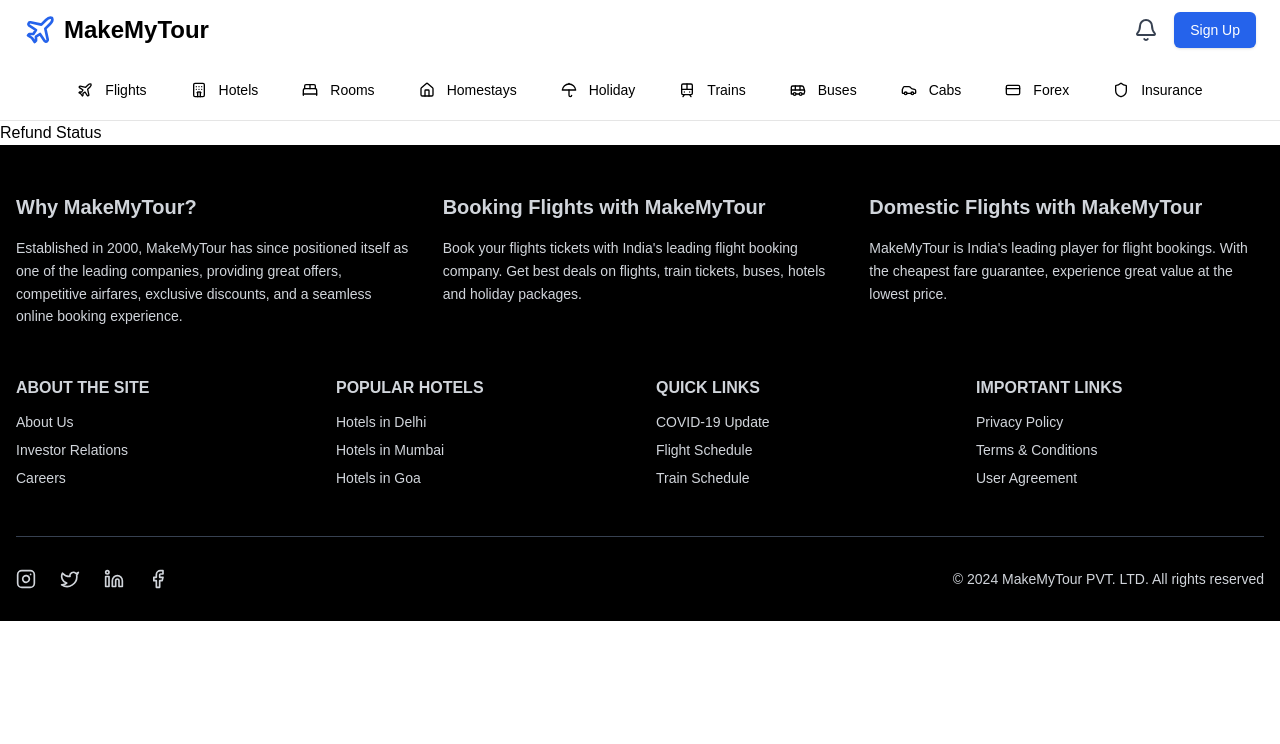
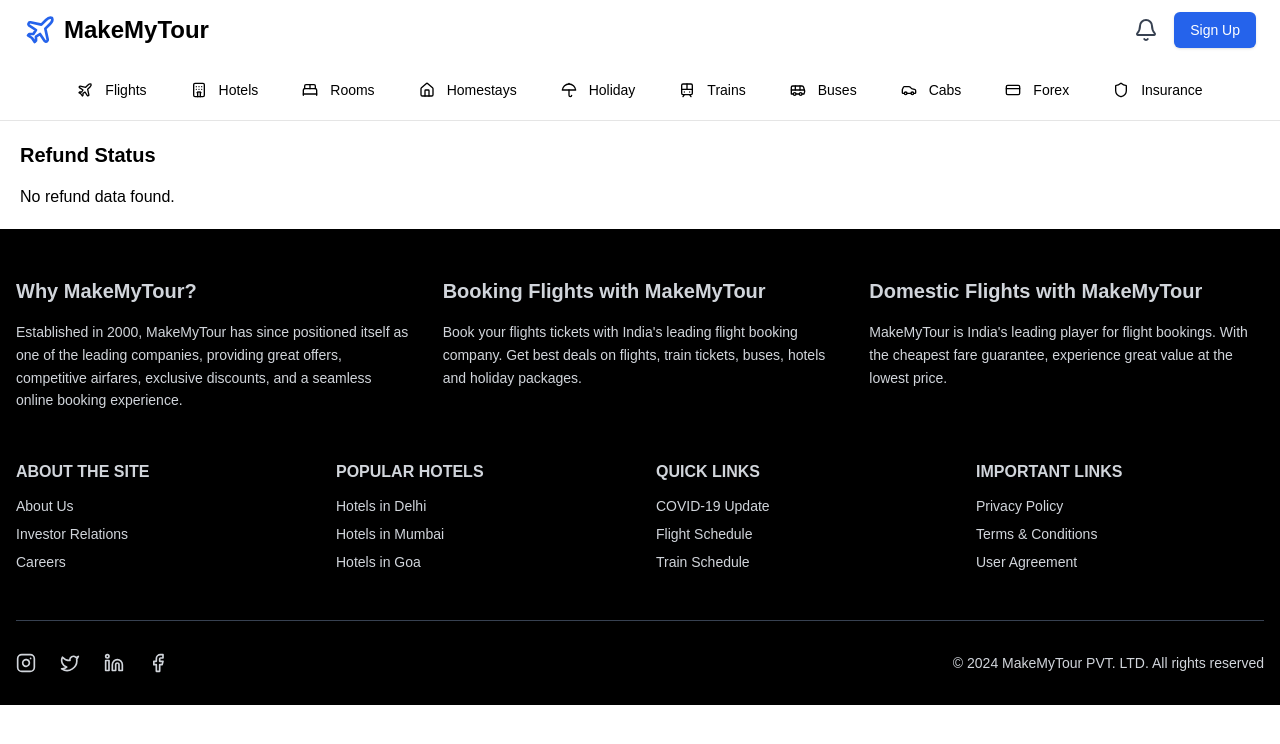
Before and after one commit to Akanksha-Git123/MakeMyTour, a Next.js app in the folder makemytour/: page /refund/1 in a window 1280 px wide. Shown: the top 744 px of the page. Built offline with nearby package versions, Linux system fonts and the light colour scheme; no server answers.

Commit message:
Fix refund page TypeScript issue

```diff
--- a/makemytour/src/pages/refund/[bookingId].tsx
+++ b/makemytour/src/pages/refund/[bookingId].tsx
@@ -1,22 +1,74 @@
+"use client";
+
 import { useEffect, useState } from "react";
 import axios from "axios";
 
-export default function RefundStatus({ bookingId }) {
-  const [data, setData] = useState(null);
+interface RefundStatusProps {
+  bookingId: string;
+}
+
+interface RefundData {
+  refundStatus: string;
+  expectedRefundDate: string;
+}
+
+export default function RefundStatus({
+  bookingId,
+}: RefundStatusProps) {
+  const [data, setData] = useState<RefundData | null>(null);
+  const [loading, setLoading] = useState<boolean>(true);
 
   useEffect(() => {
-    axios.get(`/api/refund/status/${bookingId}`)
-      .then(res => setData(res.data));
-  }, []);
+    const fetchRefundStatus = async () => {
+      try {
+        const res = await axios.get(
+          `/api/refund/status/${bookingId}`
+        );
+
+        setData(res.data);
+      } catch (error) {
+        console.error("Error fetching refund status:", error);
+      } finally {
+        setLoading(false);
+      }
+    };
+
+    if (bookingId) {
+      fetchRefundStatus();
+    } else {
+      setLoading(false);
+    }
+  }, [bookingId]);
+
+  if (loading) {
+    return (
+      <div className="p-5">
+        <h2 className="text-xl font-bold">Refund Status</h2>
+        <p>Loading refund details...</p>
+      </div>
+    );
+  }
 
   return (
-    <div>
-      <h2>Refund Status</h2>
-      {data && (
-        <>
-          <p>Status: {data.refundStatus}</p>
-          <p>Expected Date: {data.expectedRefundDate}</p>
-        </>
+    <div className="p-5">
+      <h2 className="text-xl font-bold mb-4">
+        Refund Status
+      </h2>
+
+      {data ? (
+        <div className="bg-yellow-100 p-4 rounded-lg">
+          <p>
+            <strong>Status:</strong>{" "}
+            {data.refundStatus}
+          </p>
+
+          <p>
+            <strong>Expected Date:</strong>{" "}
+            {data.expectedRefundDate}
+          </p>
+        </div>
+      ) : (
+        <p>No refund data found.</p>
       )}
     </div>
   );
```
